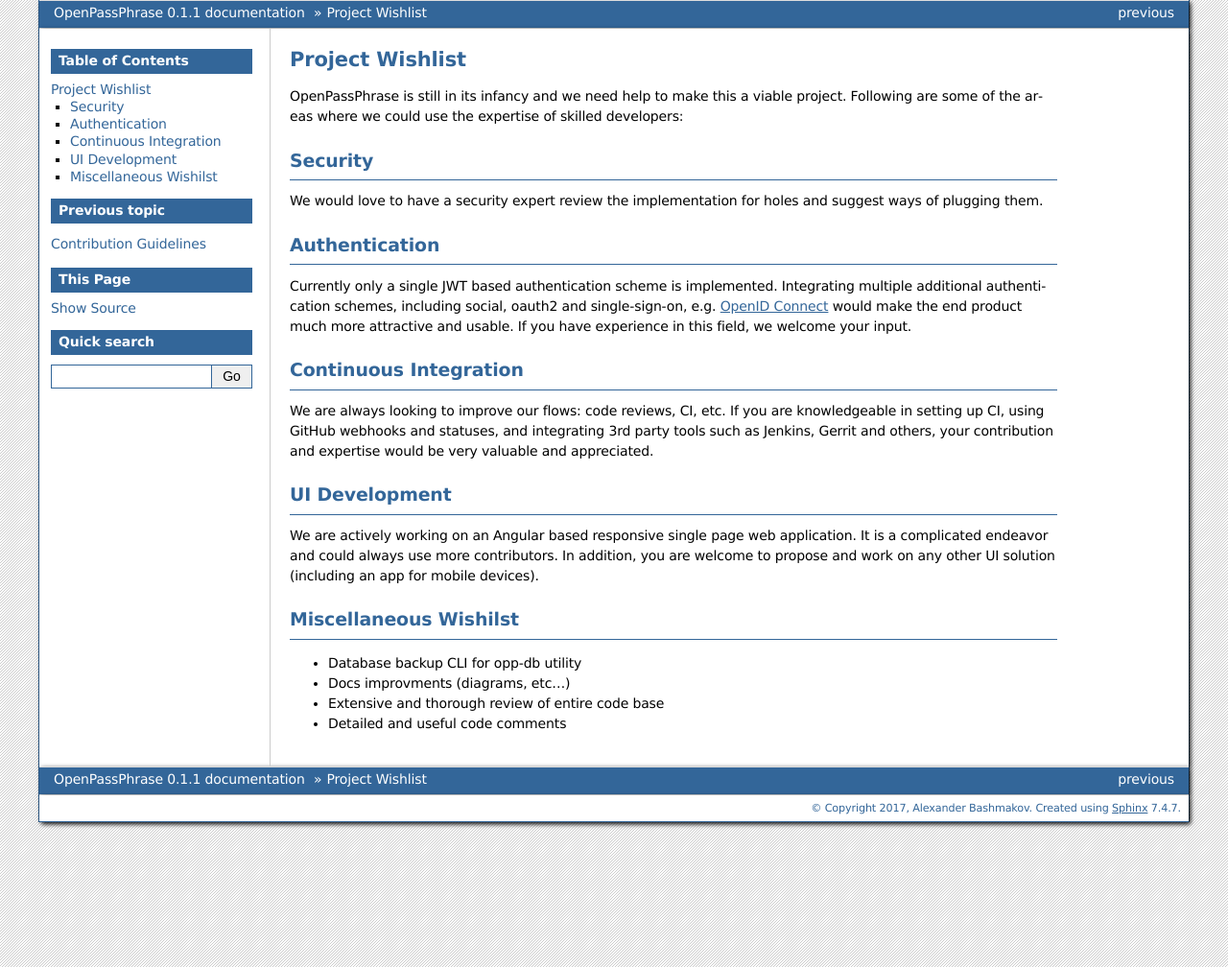
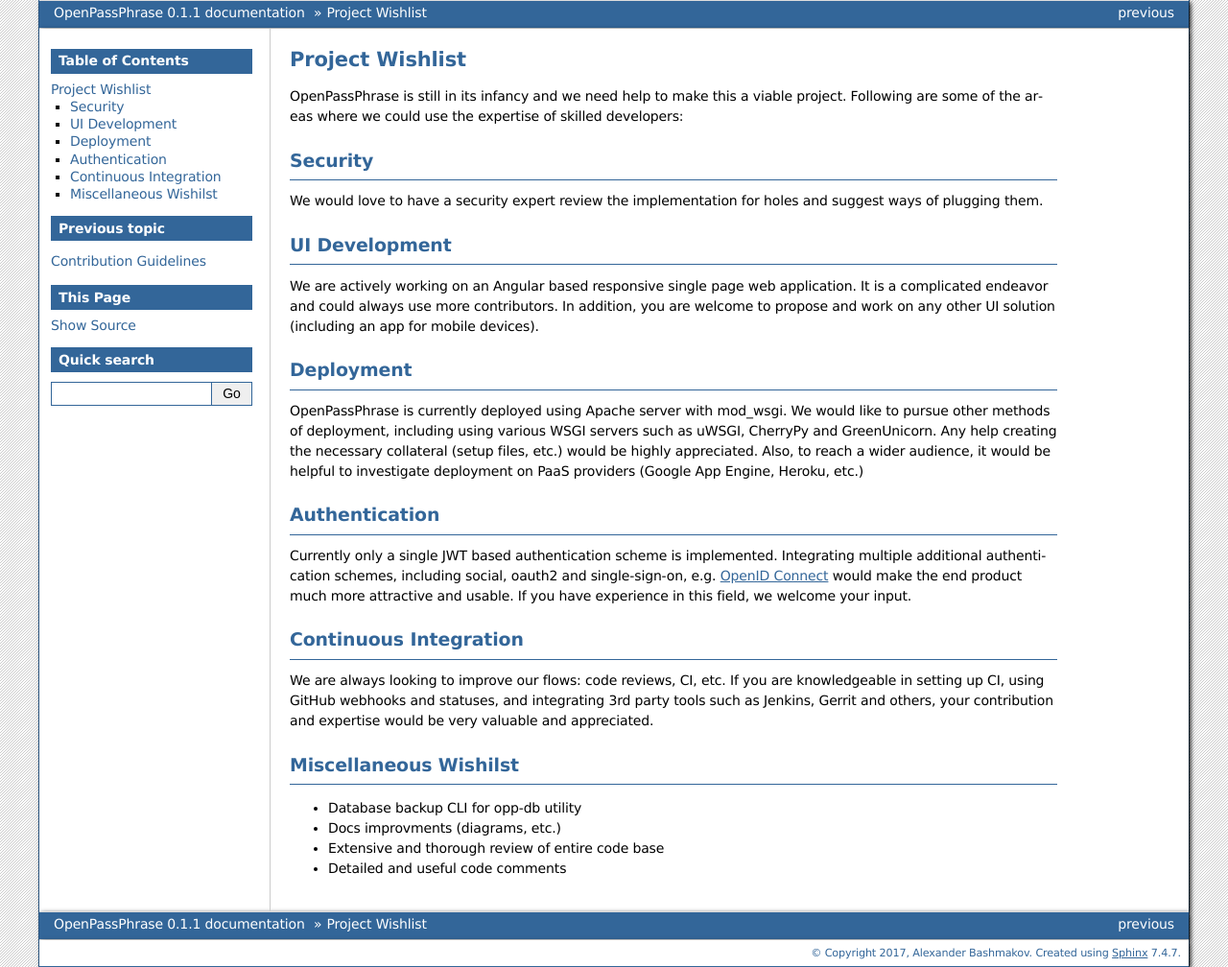
Before and after one commit to openpassphrase/opp, a Sphinx documentation site: the page built from docs/source/wishlist.rst, in a window 1280 px wide. Shown: the whole page at 96% size. Built offline with Sphinx 7.4.7, drawn with Linux system fonts in a browser that asks for light colours.

Commit message:
Doc updates.

```diff
--- a/docs/source/devenv.rst
+++ b/docs/source/devenv.rst
@@ -57,11 +57,13 @@
     - **PyJWT** - JSON Web token implementation in Python
     - **testtools** - unit testing framework
     - **mock** - mocking framework for unit tests
+    - **xkcdpass** - secure multiword passphrases
 
 Additionally, the following packages are used to accomplish various tasks:
 
     - **tox** - virtual environment automation and task aggregation
     - **pytest** - run unit and functional tests
+    - **pytest-cov** - code coverage plugin for pytest
     - **flake** - PEP8 source code checker
     - **Spinx** - python documentation generator from reStructuredText
 
--- a/docs/source/installation.rst
+++ b/docs/source/installation.rst
@@ -1,4 +1,5 @@
 ..
+
       Copyright 2017 OpenPassPhrase
       All Rights Reserved.
 
--- a/docs/source/wishlist.rst
+++ b/docs/source/wishlist.rst
@@ -29,6 +29,23 @@
 We would love to have a security expert review the implementation for holes
 and suggest ways of plugging them.
 
+UI Development
+--------------
+
+We are actively working on an Angular based responsive single page web
+application. It is a complicated endeavor and could always use more
+contributors. In addition, you are welcome to propose and work on any
+other UI solution (including an app for mobile devices).
+
+Deployment
+----------
+OpenPassPhrase is currently deployed using Apache server with mod_wsgi.
+We would like to pursue other methods of deployment, including using
+various WSGI servers such as uWSGI, CherryPy and GreenUnicorn. Any help
+creating the necessary collateral (setup files, etc.) would be highly
+appreciated. Also, to reach a wider audience, it would be helpful to
+investigate deployment on PaaS providers (Google App Engine, Heroku, etc.)
+
 Authentication
 --------------
 
```
Also changed, not shown: other parts of docs/source/installation.rst (+2 -2 lines), other parts of docs/source/wishlist.rst (+1 -9 lines), docs/source/guidelines.rst (+3 -4 lines).
